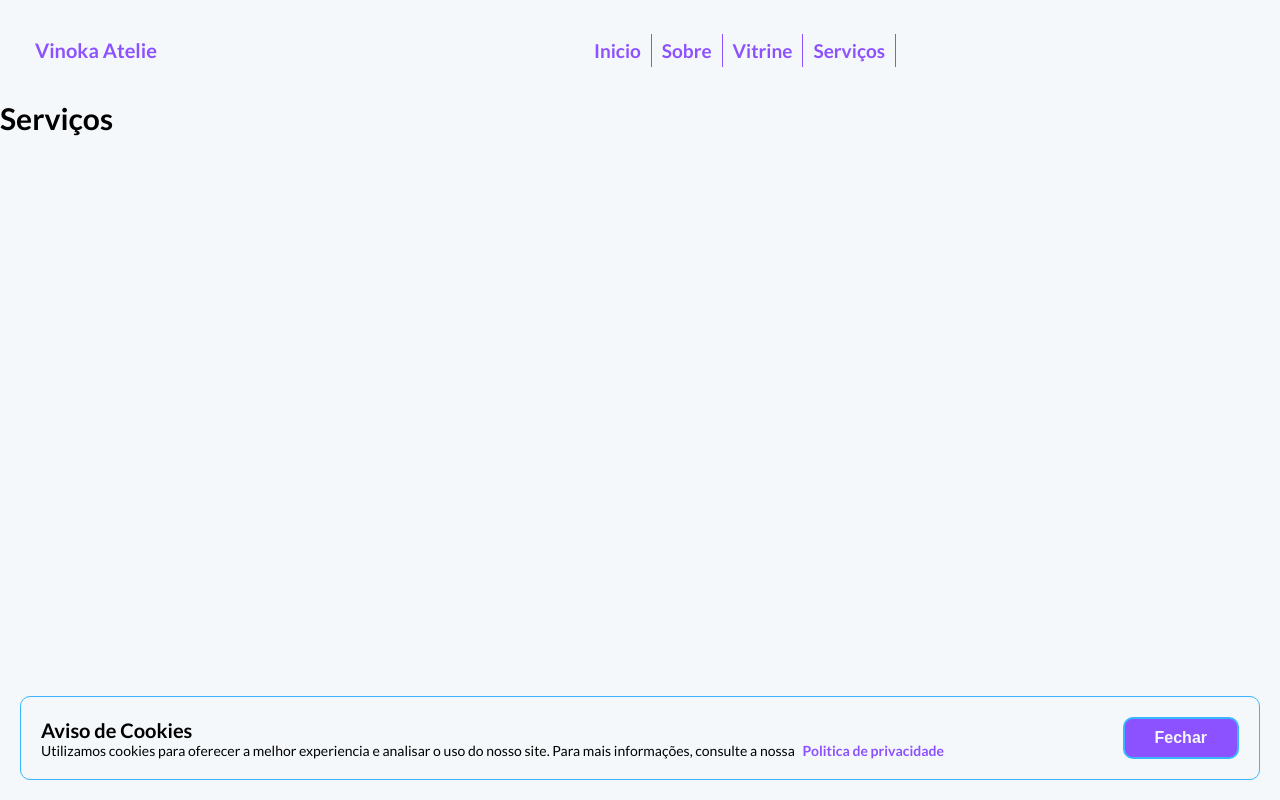
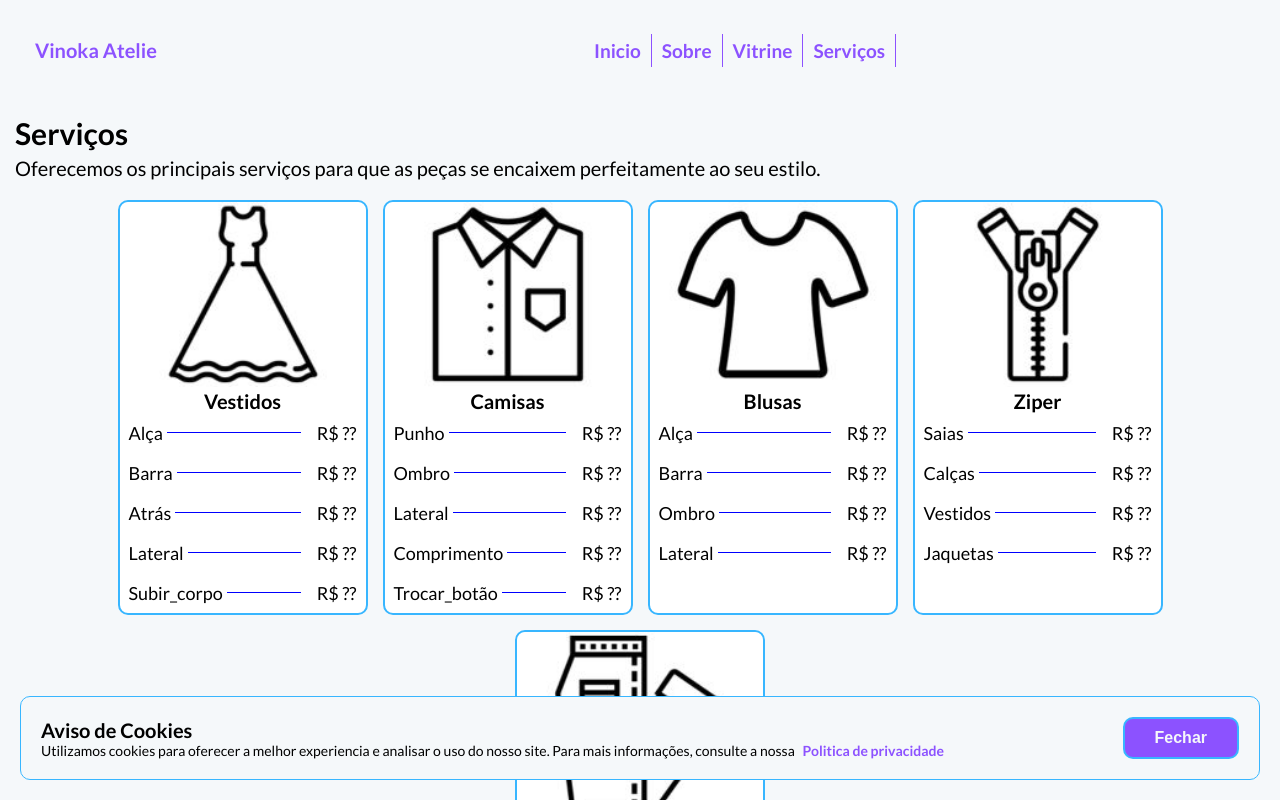
Before and after one commit to Eliel-Silva-dev/vinoka-atelie, a Next.js app: page /servicos in a window 1280 px wide. Shown: the top 800 px of the page. Built offline with nearby package versions, Linux system fonts and the light colour scheme.

Commit message:
feat: react vinoka page service

```diff
--- a/src/app/servicos/page.tsx
+++ b/src/app/servicos/page.tsx
@@ -1,12 +1,64 @@
 import Contact from '@/shared/components/Contact';
 import style from './style.min.module.css';
+import { servicos } from '@/shared/database';
 
+type TServiceProps = {
+  nomeServico: string;
+  imgCardService: string;
+  itensServicos: {
+    nomeServico: string;
+    valorServico: string;
+  }[];
+};
 const Servicos = () => {
+  const CardServicos = ({
+    nomeServico,
+    imgCardService,
+    itensServicos,
+  }: TServiceProps) => {
+    return (
+      <div className={style.cardService}>
+        <div>
+          <img src={imgCardService} alt={nomeServico} />
+        </div>
+        <div>
+          <h2>{nomeServico}</h2>
+        </div>
+        <div className={style.service_container}>
+          {itensServicos.map((servico, idx) => {
+            return (
+              <div className={style.service_iten} key={idx}>
+                <span>{servico.nomeServico}</span>
+                <div></div>
+                <span>{servico.valorServico}</span>
+              </div>
+            );
+          })}
+        </div>
+      </div>
+    );
+  };
   return (
     <>
       <main className={style.main_servicos}>
         <h2>Serviços</h2>
-
+        <p>
+          Oferecemos os principais serviços para que as peças se encaixem
+          perfeitamente ao seu estilo.
+        </p>
+        <div className={style.container_servicos}>
+          {servicos &&
+            servicos.map((servico, idx) => {
+              return (
+                <CardServicos
+                  key={idx}
+                  imgCardService={servico.imgCardService}
+                  itensServicos={servico.itensServicos}
+                  nomeServico={servico.nomeServico}
+                />
+              );
+            })}
+        </div>
       </main>
       <Contact />
     </>
--- a/src/app/servicos/scss/style.scss
+++ b/src/app/servicos/scss/style.scss
@@ -1,5 +1,68 @@
 .main_servicos {
+  display: flex;
+  flex-direction: column;
+  padding: 15px;
+
   h2 {
     font-size: 3rem;
   }
+  p {
+    font-size: 2rem;
+    padding: 5px 0;
+  }
+
+  .container_servicos {
+    display: flex;
+    gap: 15px;
+    flex-wrap: wrap;
+    justify-content: center;
+    align-items: center;
+    padding: 15px;
+  }
+  .cardService {
+    min-width: 250px;
+    border: 2px solid var(--hover);
+    border-radius: 10px;
+
+    background-color: white;
+
+    img {
+      border-top-left-radius: 10px;
+      border-top-right-radius: 10px;
+      width: 100%;
+    }
+
+    h2 {
+      font-size: 2rem;
+      text-align: center;
+    }
+
+    .service_container {
+      height: 200px;
+    }
+
+    .service_iten {
+      display: flex;
+      align-items: center;
+      padding: 5px;
+
+      span {
+        font-size: 1.8rem;
+        padding: 4px;
+      }
+
+      div {
+        height: 1px;
+        width: 100%;
+        background-color: blue;
+      }
+    }
+    .service_iten span:last-child {
+      min-width: 60px;
+      text-align: right;
+    }
+    .service_iten span:first-child {
+      text-align: left;
+    }
+  }
 }
--- a/src/app/servicos/style.min.module.css
+++ b/src/app/servicos/style.min.module.css
@@ -1 +1 @@
-.main_servicos h2{font-size:3rem}/*# sourceMappingURL=style.min.module.css.map */
+.main_servicos{display:flex;flex-direction:column;padding:15px}.main_servicos h2{font-size:3rem}.main_servicos p{font-size:2rem;padding:5px 0}.main_servicos .container_servicos{display:flex;gap:15px;flex-wrap:wrap;justify-content:center;align-items:center;padding:15px}.main_servicos .cardService{min-width:250px;border:2px solid var(--hover);border-radius:10px;background-color:#fff}.main_servicos .cardService img{border-top-left-radius:10px;border-top-right-radius:10px;width:100%}.main_servicos .cardService h2{font-size:2rem;text-align:center}.main_servicos .cardService .service_container{height:200px}.main_servicos .cardService .service_iten{display:flex;align-items:center;padding:5px}.main_servicos .cardService .service_iten span{font-size:1.8rem;padding:4px}.main_servicos .cardService .service_iten div{height:1px;width:100%;background-color:blue}.main_servicos .cardService .service_iten span:last-child{min-width:60px;text-align:right}.main_servicos .cardService .service_iten span:first-child{text-align:left}/*# sourceMappingURL=style.min.module.css.map */
--- a/src/shared/database/index.tsx
+++ b/src/shared/database/index.tsx
@@ -1,27 +1,116 @@
 export const servicos = [
   {
-    nomeServico: 'Vestido',
+    nomeServico: 'Vestidos',
     imgCardService: '/img/imgcardservicosvestido.jpg',
-    itensServicos: ['Alça', 'Barra', 'Atrás', 'Lateral', 'Subir corpo'],
+    itensServicos: [
+      {
+        nomeServico: 'Alça',
+        valorServico: 'R$ ??',
+      },
+      {
+        nomeServico: 'Barra',
+        valorServico: 'R$ ??',
+      },
+      {
+        nomeServico: 'Atrás',
+        valorServico: 'R$ ??',
+      },
+      {
+        nomeServico: 'Lateral',
+        valorServico: 'R$ ??',
+      },
+      {
+        nomeServico: 'Subir_corpo',
+        valorServico: 'R$ ??',
+      },
+    ],
   },
   {
     nomeServico: 'Camisas',
     imgCardService: '/img/imgcardservicoscamisa.jpg',
-    itensServicos: ['Alça', 'Barra', 'Atrás', 'Lateral', 'Subir corpo'],
+    itensServicos: [
+      {
+        nomeServico: 'Punho',
+        valorServico: 'R$ ??',
+      },
+      {
+        nomeServico: 'Ombro',
+        valorServico: 'R$ ??',
+      },
+      {
+        nomeServico: 'Lateral',
+        valorServico: 'R$ ??',
+      },
+      {
+        nomeServico: 'Comprimento',
+        valorServico: 'R$ ??',
+      },
+      {
+        nomeServico: 'Trocar_botão',
+        valorServico: 'R$ ??',
+      },
+    ],
   },
   {
     nomeServico: 'Blusas',
     imgCardService: '/img/imgcardservicosblusa.jpg',
-    itensServicos: ['Alça', 'Barra', 'Atrás', 'Lateral', 'Subir corpo'],
+    itensServicos: [
+      {
+        nomeServico: 'Alça',
+        valorServico: 'R$ ??',
+      },
+      {
+        nomeServico: 'Barra',
+        valorServico: 'R$ ??',
+      },
+      {
+        nomeServico: 'Ombro',
+        valorServico: 'R$ ??',
+      },
+      {
+        nomeServico: 'Lateral',
+        valorServico: 'R$ ??',
+      },
+    ],
   },
   {
     nomeServico: 'Ziper',
     imgCardService: '/img/imgcardservicosziper.jpg',
-    itensServicos: ['Alça', 'Barra', 'Atrás', 'Lateral', 'Subir corpo'],
+    itensServicos: [
+      {
+        nomeServico: 'Saias',
+        valorServico: 'R$ ??',
+      },
+      {
+        nomeServico: 'Calças',
+        valorServico: 'R$ ??',
+      },
+      {
+        nomeServico: 'Vestidos',
+        valorServico: 'R$ ??',
+      },
+      {
+        nomeServico: 'Jaquetas',
+        valorServico: 'R$ ??',
+      },
+    ],
   },
   {
     nomeServico: 'Calças',
     imgCardService: '/img/imgcardservicoscalca.jpg',
-    itensServicos: ['Alça', 'Barra', 'Atrás', 'Lateral', 'Subir corpo'],
+    itensServicos: [
+      {
+        nomeServico: 'Barra',
+        valorServico: 'R$ ??',
+      },
+      {
+        nomeServico: 'Funilar',
+        valorServico: 'R$ ??',
+      },
+      {
+        nomeServico: 'Cintura',
+        valorServico: 'R$ ??',
+      },
+    ],
   },
 ];
```
Also changed, not shown: 1 other file (tests, documents, lock files or other folders).
